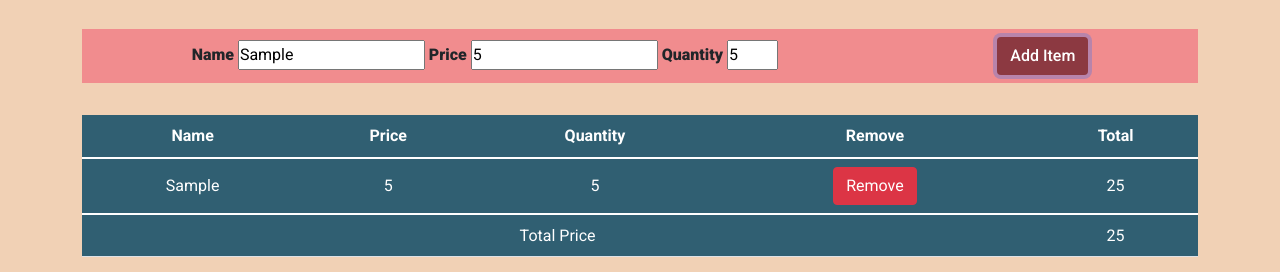
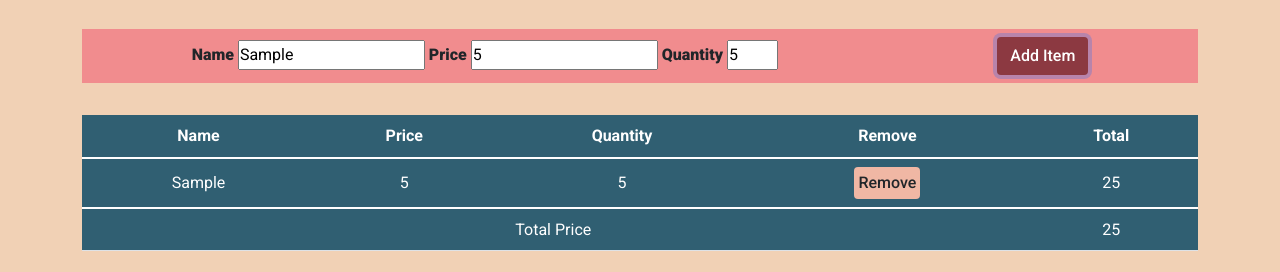
Before and after one commit to rksdevs/shopping-cart, a plain HTML site: page index.html in a window 1280 px wide. Both pictures are taken after typing "Sample", "5", "5" into the empty fields and a click on the button "Add Item". Shown: the part 131-403 px from the top of the page. Drawn offline with nearby package versions, Linux system fonts and the light colour scheme.

Commit message:
Fixed remove button adding error

```diff
--- a/script.js
+++ b/script.js
@@ -50,7 +50,7 @@ function addItem() {
 
   let itemListRemoveBtn = document.createElement("td");
   let newBtn = document.createElement("button");
-  newBtn.className = "btn btn-danger";
+  newBtn.className = "btn btn-removed";
   newBtn.addEventListener("click", removeItem);
   newBtn.innerText = "Remove";
   itemListRemoveBtn.appendChild(newBtn);
@@ -115,7 +115,7 @@ function reconstructItemList(e) {
       if (i == 3) {
         let itemListRemoveBtn = document.createElement("td");
         let newBtn = document.createElement("button");
-        newBtn.className = "btn btn-remove";
+        newBtn.className = "btn btn-removed";
         newBtn.addEventListener("click", removeItem);
         newBtn.innerText = "Remove";
         itemListRemoveBtn.appendChild(newBtn);
--- a/style.css
+++ b/style.css
@@ -41,7 +41,7 @@ form {
   font-weight: 500;
 }
 
-tr td .btn-remove {
+tr td .btn-removed {
   background-color: #f0b7a4;
   font-weight: 500;
   padding: 3px;
```
